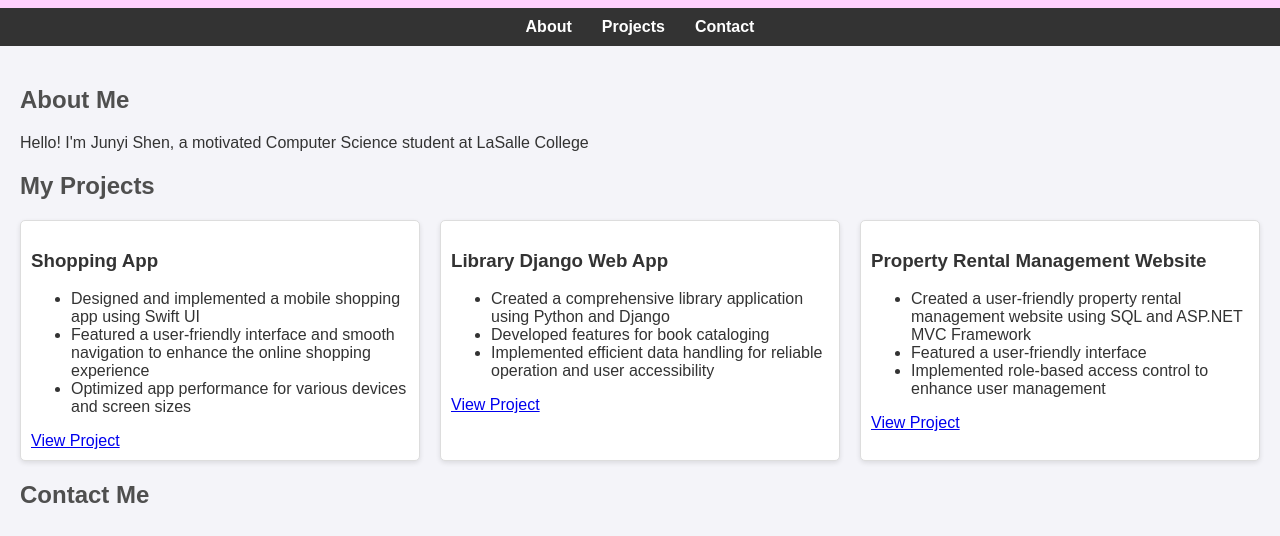
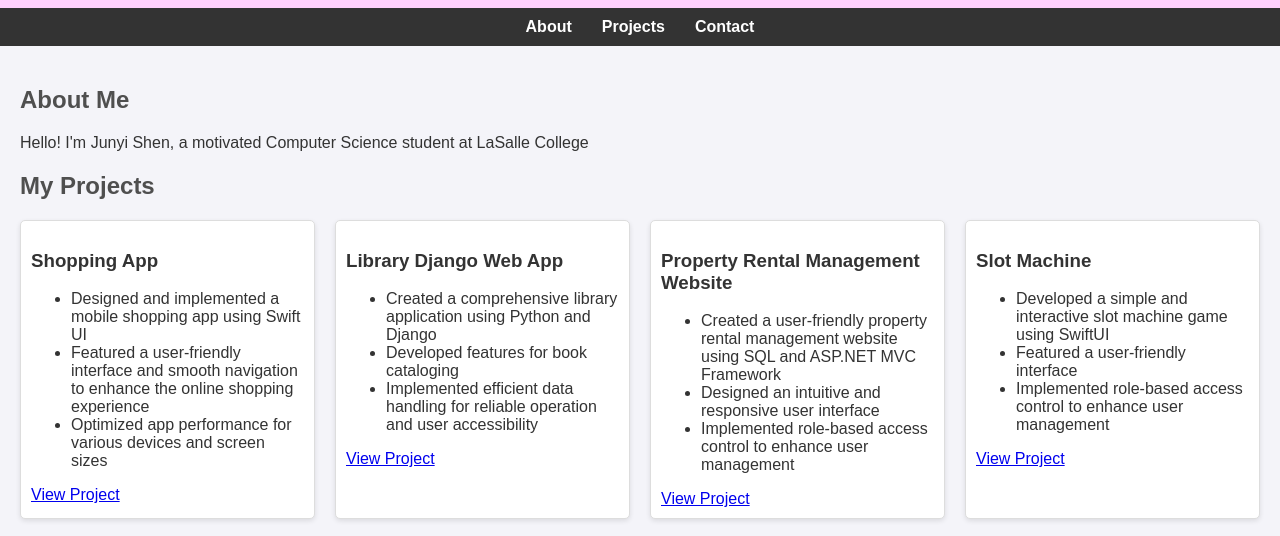
Before and after one commit to Junyi-Shen/portfolio, a plain HTML site: page index.html in a window 1280 px wide. Shown: the part 255-791 px from the top of the page. Drawn offline with Linux system fonts and the light colour scheme.

Commit message:
Update index.html

```diff
--- a/index.html
+++ b/index.html
@@ -135,10 +135,20 @@
                     <h3>Property Rental Management Website</h3>
                     <ul>
                         <li>Created a user-friendly property rental management website using SQL and ASP.NET MVC Framework</li>
+                        <li>Designed an intuitive and responsive user interface </li>
+                        <li>Implemented role-based access control to enhance user management</li>
+                    </ul>
+                    <a href="https://github.com/Junyi-Shen/Web_Server" target="_blank">View Project</a>
+                </div>
+
+                <div class="project">
+                    <h3>Slot Machine</h3>
+                    <ul>
+                        <li>Developed a simple and interactive slot machine game using SwiftUI</li>
                         <li>Featured a user-friendly interface</li>
                         <li>Implemented role-based access control to enhance user management</li>
                     </ul>
-                    <a href="https://github.com/Junyi-Shen/Web_Server" target="_blank">View Project</a>
+                    <a href="https://github.com/Junyi-Shen/SlotMachine" target="_blank">View Project</a>
                 </div>
 
             </div>
```
